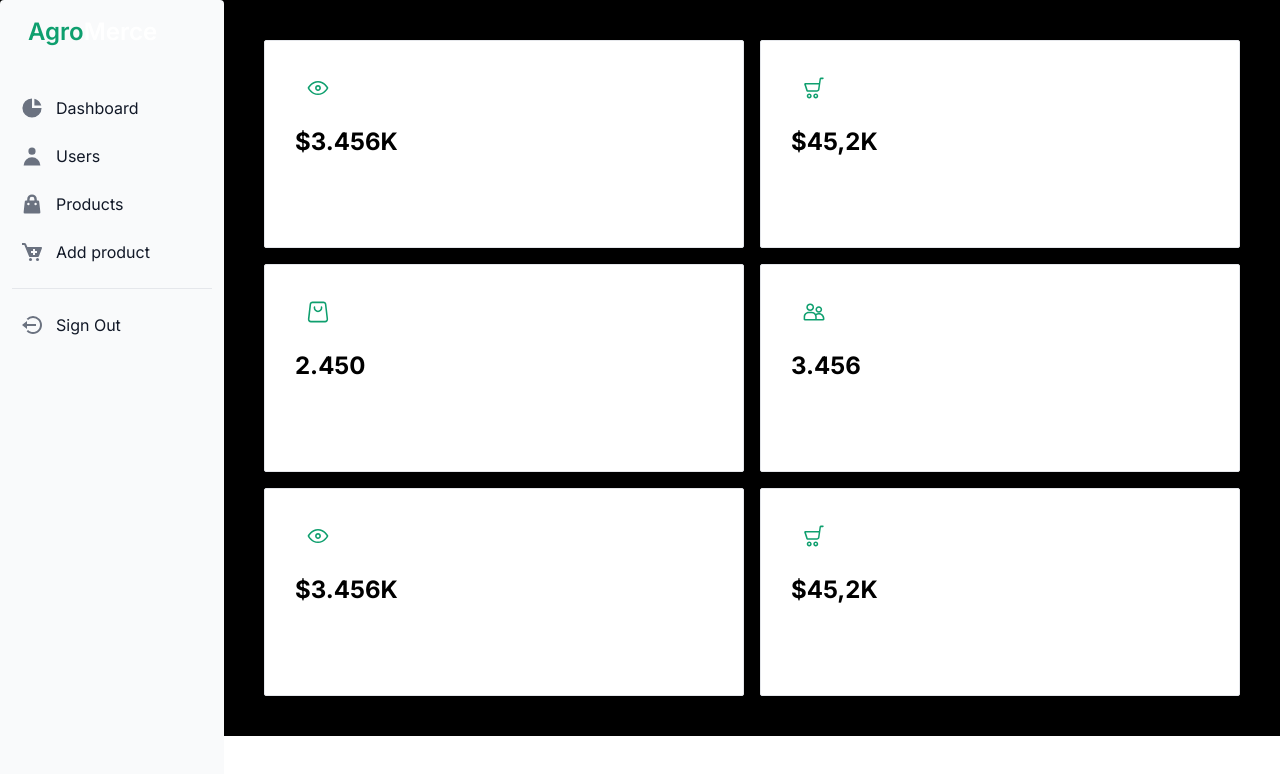
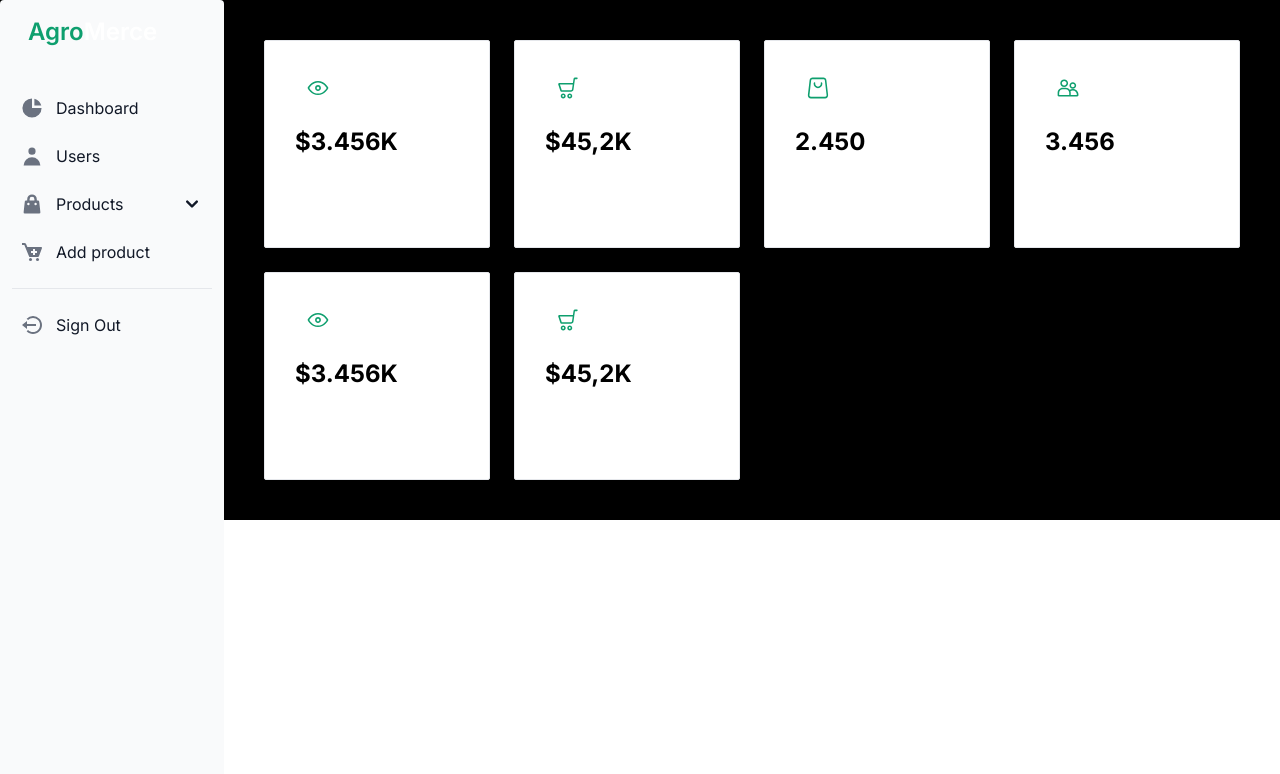
Before and after one commit to mortomulu/E-Commerce-Management-Agro-Consultation, a Next.js app: page /admin in a window 1280 px wide. Shown: the top 774 px of the page. Built offline with nearby package versions, Linux system fonts and the light colour scheme.

Commit message:
ui : dropdown sidebar admin

```diff
--- a/src/components/Sidebar/SideNavbar.tsx
+++ b/src/components/Sidebar/SideNavbar.tsx
@@ -1,14 +1,27 @@
-
 "use client";
 
 import { Sidebar } from "flowbite-react";
 import { BiBuoy, BiLogOutCircle, BiSolidCartAdd } from "react-icons/bi";
-import {   HiArrowSmRight, HiChartPie, HiInbox, HiShoppingBag, HiTable, HiUser, HiViewBoards } from "react-icons/hi";
+import {
+  HiArrowSmRight,
+  HiChartPie,
+  HiInbox,
+  HiShoppingBag,
+  HiTable,
+  HiUser,
+  HiViewBoards,
+} from "react-icons/hi";
 
 export default function SideNavbar() {
   return (
-    <Sidebar aria-label="Sidebar with content separator example" className="fixed w-56 h-screen top-0">
-  <h1 className="text-2xl font-semibold mb-10 ml-4"> <span className="text-green-500">Agro</span>Merce</h1>
+    <Sidebar
+      aria-label="Sidebar with content separator example"
+      className="fixed w-56 h-screen top-0"
+    >
+      <h1 className="text-2xl font-semibold mb-10 ml-4">
+        {" "}
+        <span className="text-green-500">Agro</span>Merce
+      </h1>
       <Sidebar.Items>
         <Sidebar.ItemGroup>
           <Sidebar.Item href="#" icon={HiChartPie}>
@@ -17,9 +30,11 @@
           <Sidebar.Item href="#" icon={HiUser}>
             Users
           </Sidebar.Item>
-      <Sidebar.Item href="#" icon={HiShoppingBag}>
-        Products
-      </Sidebar.Item>
+          <Sidebar.Collapse href="#" icon={HiShoppingBag} label="Products">
+            <Sidebar.Item href="#">All Product</Sidebar.Item>
+            <Sidebar.Item href="#">Pra-Planting</Sidebar.Item>
+            <Sidebar.Item href="#">Post-Planting</Sidebar.Item>
+          </Sidebar.Collapse>
           <Sidebar.Item href="#" icon={BiSolidCartAdd}>
             Add product
           </Sidebar.Item>
@@ -31,6 +46,5 @@
         </Sidebar.ItemGroup>
       </Sidebar.Items>
     </Sidebar>
-
   );
 }
--- a/tailwind.config.ts
+++ b/tailwind.config.ts
@@ -9,11 +9,6 @@
     flowbite.content(),
   ],
   theme: {
-    screens: {
-      "2xsm": "375px",
-      xsm: "425px",
-      "3xl": "2000px",
-    },
     extend: {
       fontSize: {
         "title-xxl": ["44px", "55px"],
```
Lines whose indentation alone changed are shown as unchanged.
